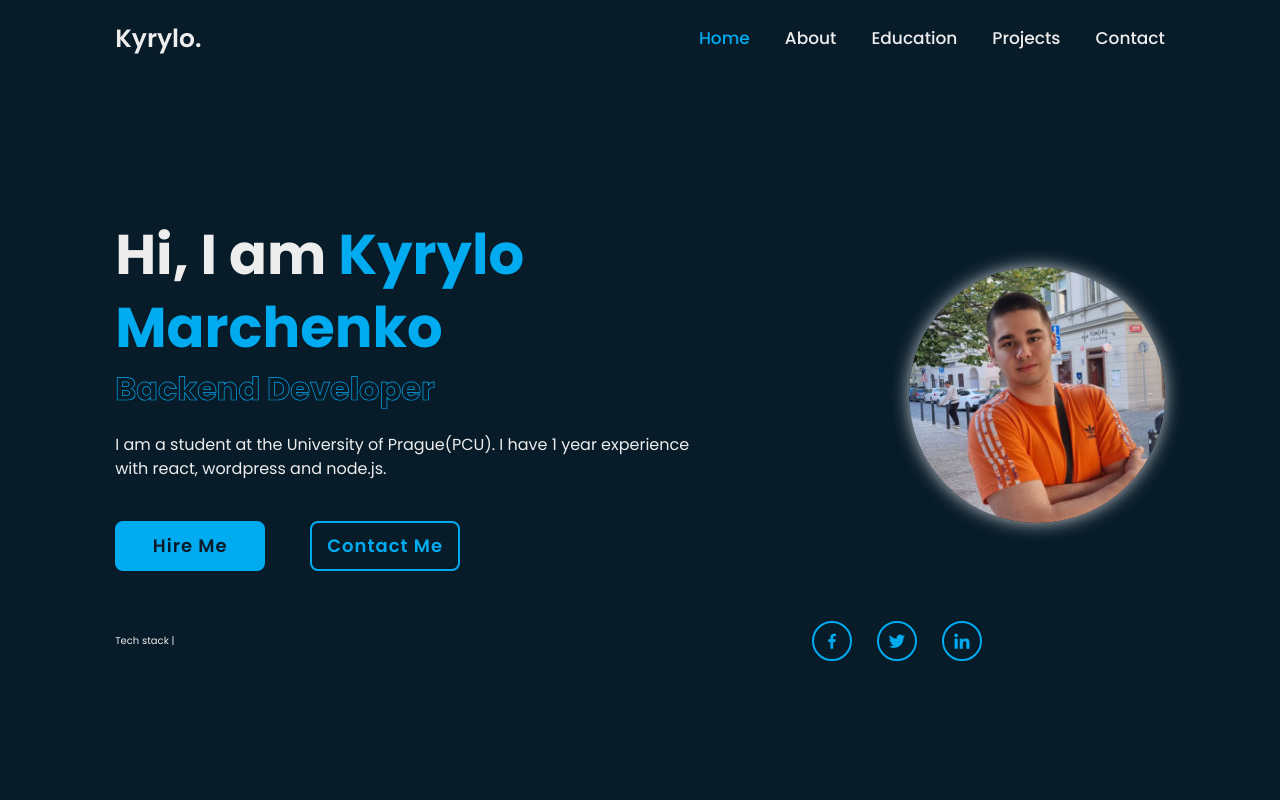
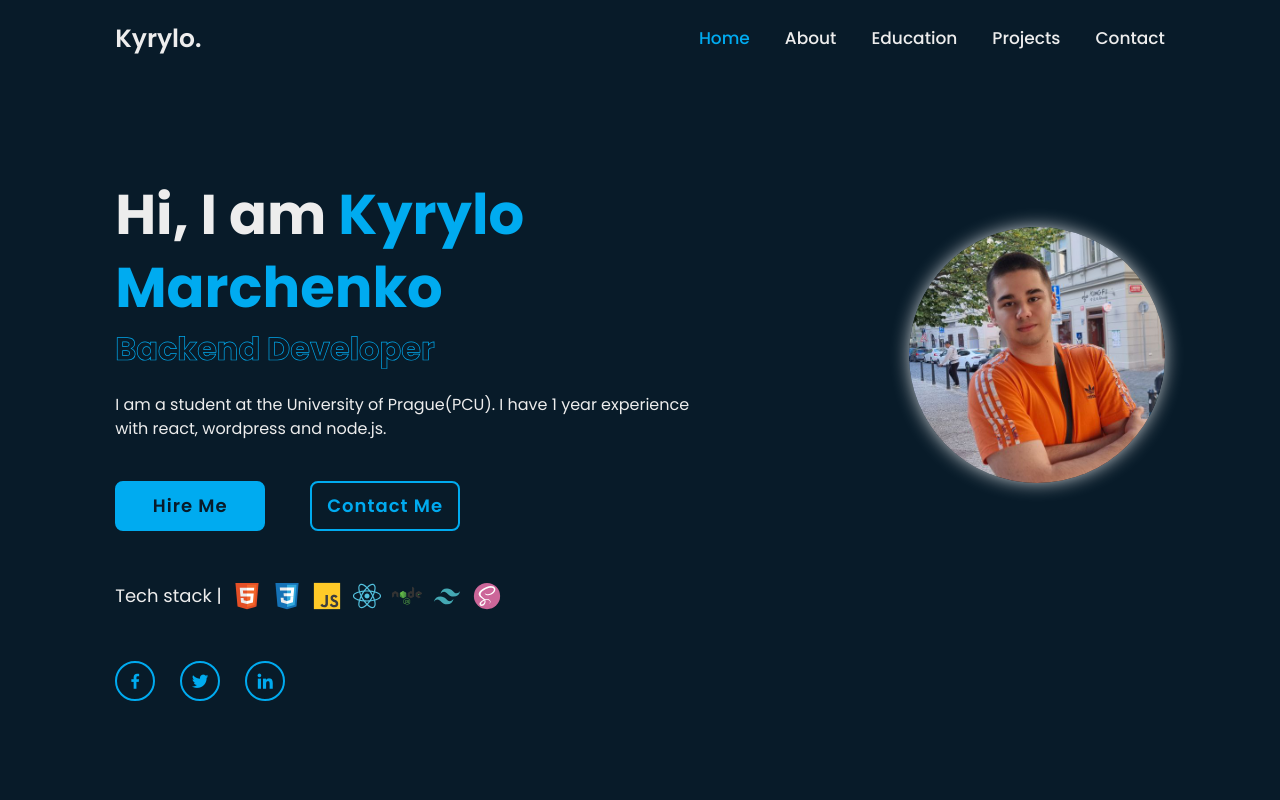
Before and after one commit to SDT413/portfolio-next, a Next.js app: page / in a window 1280 px wide. Shown: the top 800 px of the page. Built offline with nearby package versions, Linux system fonts and the light colour scheme.

Commit message:
styles for home are ready

```diff
--- a/src/components/home-section/HomeSection.module.css
+++ b/src/components/home-section/HomeSection.module.css
@@ -3,9 +3,10 @@
 .home {
   display: grid;
 
-  grid-template:
+  grid-template-areas:
     "content img"
-    "sci sci";
+    "stack . "
+    "sci . ";
 
   gap: 50px 0;
 
@@ -14,7 +15,7 @@
 }
 
 .home_content {
-  grid-area: "content";
+  grid-area: content;
   max-width: 60rem;
 }
 
@@ -102,7 +103,7 @@
 }
 
 .home_sci {
-  grid-area: "sci";
+  grid-area: sci;
   bottom: 4rem;
   width: 170px;
   display: flex;
@@ -147,7 +148,7 @@
 }
 
 .home_img {
-  grid-area: "img";
+  grid-area: img;
   @apply bg-image-home bg-no-repeat bg-cover bg-center;
   width: 20vw;
   height: 20vw;
@@ -157,11 +158,24 @@
   justify-self: end;
 }
 
+.tech_stack {
+  grid-area: stack;
+  display: flex;
+  flex-direction: row;
+  align-items: center;
 
+  font-size: 1.8rem;
 
+  gap: 10px;
+}
 
-@media (max-width: 1920px){
-  .home_content{
+.tech_stack svg {
+  width: 30px;
+  height: 30px;
+}
+
+@media (max-width: 1920px) {
+  .home_content {
     scale: 1;
   }
 }
--- a/src/components/home-section/HomeSection.tsx
+++ b/src/components/home-section/HomeSection.tsx
@@ -1,5 +1,12 @@
 import React, { FC } from "react";
 import styles from "./HomeSection.module.css";
+import HTMLSVG from "./assets/svgs/HTMLSVG";
+import CSSSVG from "./assets/svgs/CSSSVG";
+import JSSVG from "./assets/svgs/JSSVG";
+import ReactSVG from "./assets/svgs/ReactSVG";
+import NodeJSSVG from "./assets/svgs/NodeJSSVG";
+import TailwindSVG from "./assets/svgs/TailwindSVG";
+import SCSSSVG from "./assets/svgs/SCSSSVG";
 
 const HomeSection: FC = ({}) => {
   return (
@@ -26,8 +33,10 @@ const HomeSection: FC = ({}) => {
       </div>
       <div className={styles.home_img}></div>
 
-
-      <div className={styles.tech_stack}>Tech stack | </div>
+      <div className={styles.tech_stack}>
+        Tech stack | <HTMLSVG /> <CSSSVG /> <JSSVG /> <ReactSVG /> <NodeJSSVG />
+        <TailwindSVG /> <SCSSSVG />
+      </div>
       <div className={styles.home_sci}>
         <a href="#">
           <i className="bx bxl-facebook"></i>
@@ -39,7 +48,6 @@ const HomeSection: FC = ({}) => {
           <i className="bx bxl-linkedin"></i>
         </a>
       </div>
-
     </section>
   );
 };
--- a/src/components/home-section/assets/svgs/CSSSVG.tsx
+++ b/src/components/home-section/assets/svgs/CSSSVG.tsx
@@ -4,8 +4,6 @@ import React from 'react'
 function CSSSVG() {
   return (
     <svg
-    width="800px"
-    height="800px"
     viewBox="0 0 32 32"
     xmlns="http://www.w3.org/2000/svg"
   >
--- a/src/components/home-section/assets/svgs/HTMLSVG.tsx
+++ b/src/components/home-section/assets/svgs/HTMLSVG.tsx
@@ -5,8 +5,6 @@ type Props = {}
 function HTMLSVG({}: Props) {
   return (
     <svg
-    width="800px"
-    height="800px"
     viewBox="0 0 32 32"
     xmlns="http://www.w3.org/2000/svg"
   >
--- a/src/components/home-section/assets/svgs/JSSVG.tsx
+++ b/src/components/home-section/assets/svgs/JSSVG.tsx
@@ -4,8 +4,6 @@ import React from 'react'
 function JSSVG() {
   return (
     <svg
-    width="800px"
-    height="800px"
     viewBox="0 0 32 32"
     fill="none"
     xmlns="http://www.w3.org/2000/svg"
--- a/src/components/home-section/assets/svgs/NodeJSSVG.tsx
+++ b/src/components/home-section/assets/svgs/NodeJSSVG.tsx
@@ -4,8 +4,6 @@ import React from 'react'
 function NodeJSSVG() {
   return (
     <svg
-    width="512px"
-    height="512px"
     viewBox="0 -99 512 512"
     xmlns="http://www.w3.org/2000/svg"
     xmlnsXlink="http://www.w3.org/1999/xlink"
--- a/src/components/home-section/assets/svgs/ReactSVG.tsx
+++ b/src/components/home-section/assets/svgs/ReactSVG.tsx
@@ -3,8 +3,6 @@ import React from 'react'
 function ReactSVG() {
   return (
     <svg
-    width="800px"
-    height="800px"
     viewBox="0 0 32 32"
     fill="none"
     xmlns="http://www.w3.org/2000/svg"
--- a/src/components/home-section/assets/svgs/SCSSSVG.tsx
+++ b/src/components/home-section/assets/svgs/SCSSSVG.tsx
@@ -4,8 +4,6 @@ import React from 'react'
 function SCSSSVG() {
   return (
     <svg
-    width="800px"
-    height="800px"
     viewBox="0 0 32 32"
     xmlns="http://www.w3.org/2000/svg"
   >
--- a/src/components/home-section/assets/svgs/TailwindSVG.tsx
+++ b/src/components/home-section/assets/svgs/TailwindSVG.tsx
@@ -4,8 +4,6 @@ import React from 'react'
 function TailwindSVG() {
   return (
     <svg
-    width="800px"
-    height="800px"
     viewBox="0 0 32 32"
     xmlns="http://www.w3.org/2000/svg"
   >
```
